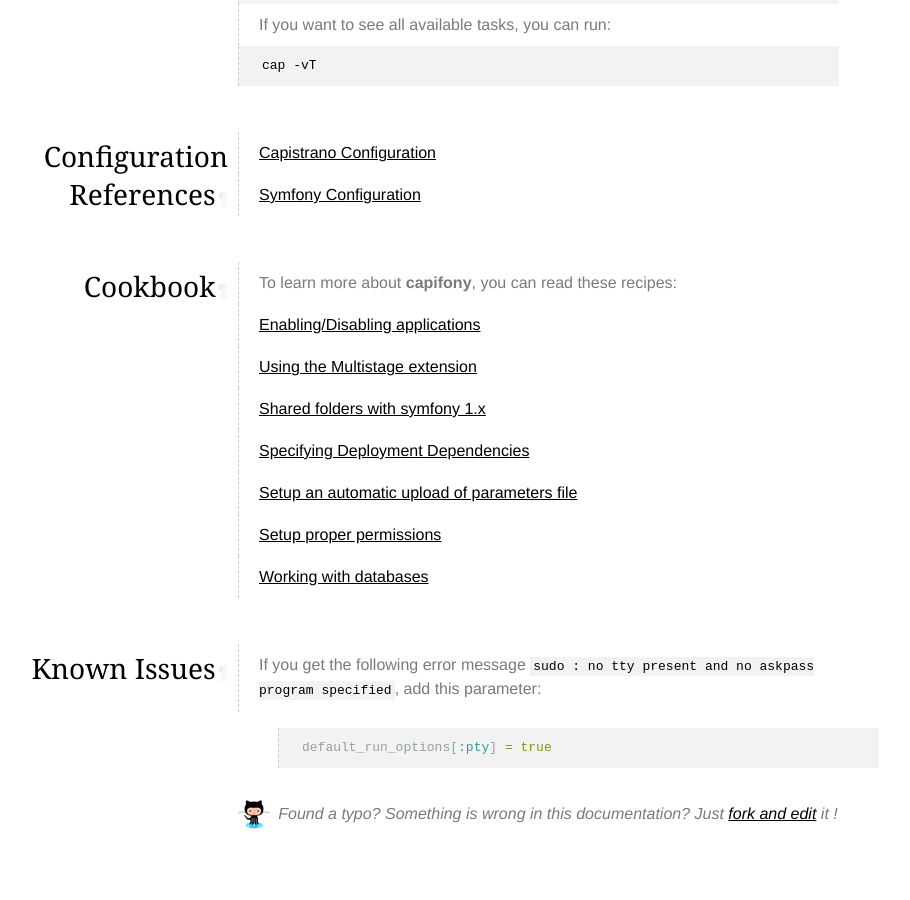
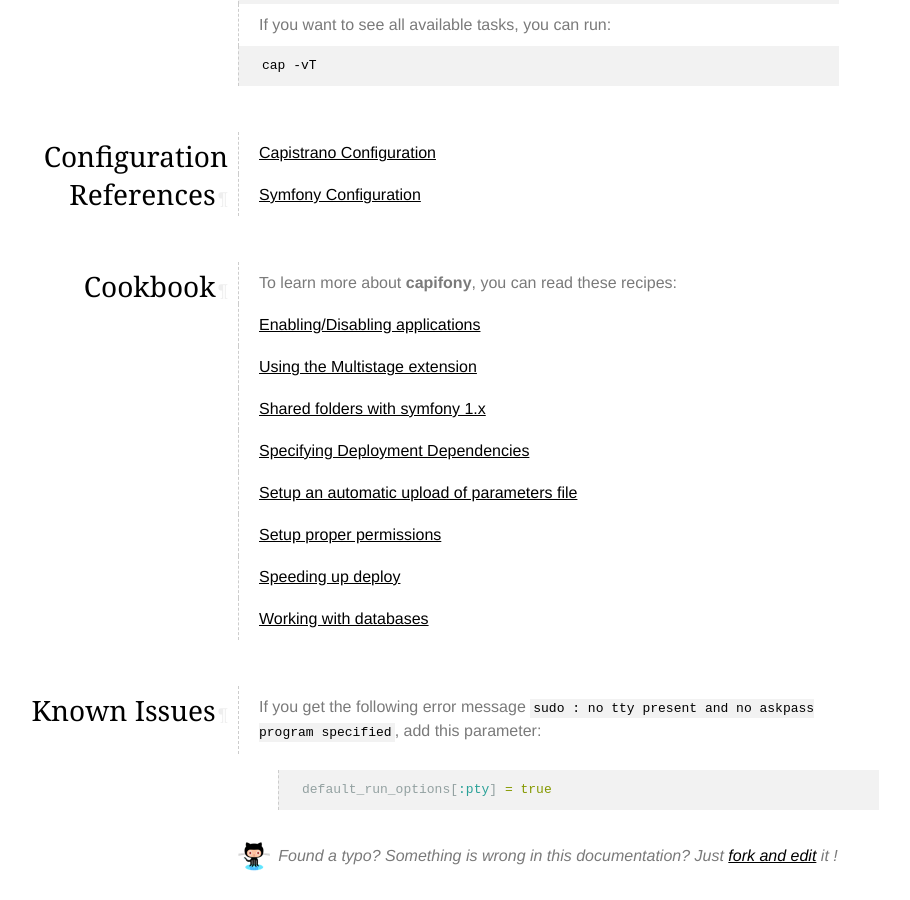
Before and after one commit to everzet/capifony, a Jekyll site: the page built from index.markdown, in a window 1280 px wide and 900 px high, scrolled down 5514 px. Shown: the whole window, without its empty margins (82-992 px from the left). Built offline with Jekyll 4.4.1, drawn with Linux system fonts in a browser that asks for light colours; nearby versions of some CDN libraries; before the commit the page ends 6372 px from its top, so only the background shows below that.

Commit message:
add link to new recipe

```diff
--- a/index.markdown
+++ b/index.markdown
@@ -287,6 +287,8 @@ extension](cookbook/using-the-multistage-extension.html)
 
 [Setup proper permissions](cookbook/set-permissions.html)
 
+[Speeding up deploy](cookbook/speeding-up-deploy.html)
+
 [Working with databases](cookbook/working-with-databases.html)
 
 <hr />
```
